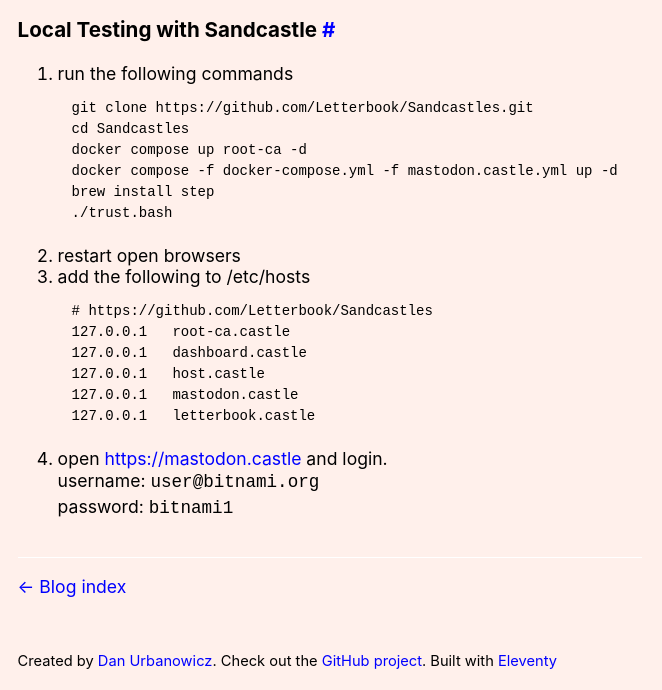
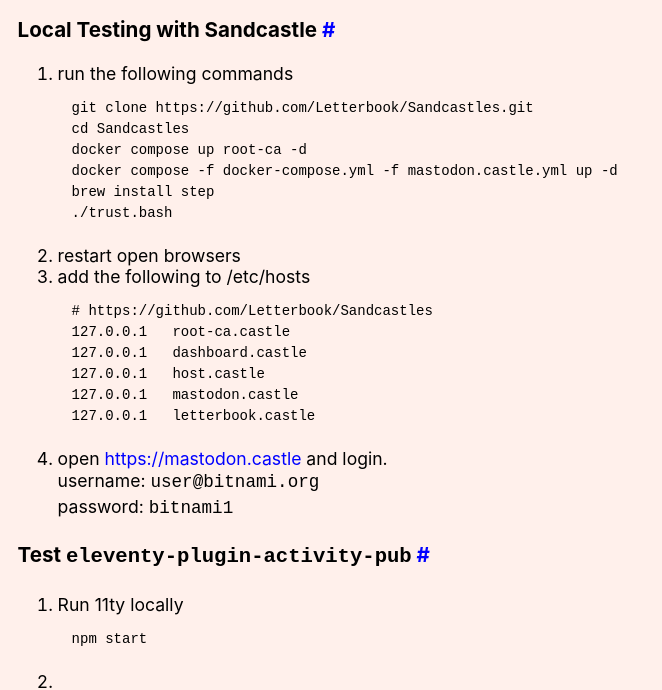
Before and after one commit to davidvasandani/blog, an Eleventy site: page posts/setting-up-activitypub/setting-up-activitypub.md in a window 1280 px wide. Shown: the part 264-954 px from the top of the page, without its empty margins (0-662 px from the left). Built offline with nearby package versions, Linux system fonts and the light colour scheme; Eleventy itself is replaced by a stand-in of ours; code samples lack their colours; files that its build step writes are made by us from their sources; what markdown-it-eleventy-img would draw is missing.

Commit message:
Update Post “setting-up-activitypub/setting-up-activitypub”

````diff
--- a/posts/setting-up-activitypub/setting-up-activitypub.md
+++ b/posts/setting-up-activitypub/setting-up-activitypub.md
@@ -33,3 +33,11 @@ https://hachyderm.io/@jenniferplusplus/111406825202624566 -->
 1. open [https://mastodon.castle](mastodon.castle) and login.
 username: `user@bitnami.org`
 password: `bitnami1`
+
+### Test `eleventy-plugin-activity-pub`
+
+1. Run 11ty locally
+    ```
+    npm start
+    ```
+1.
````
